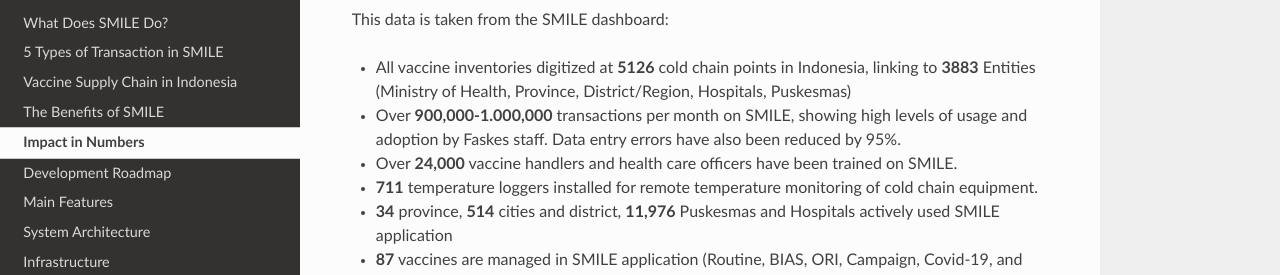
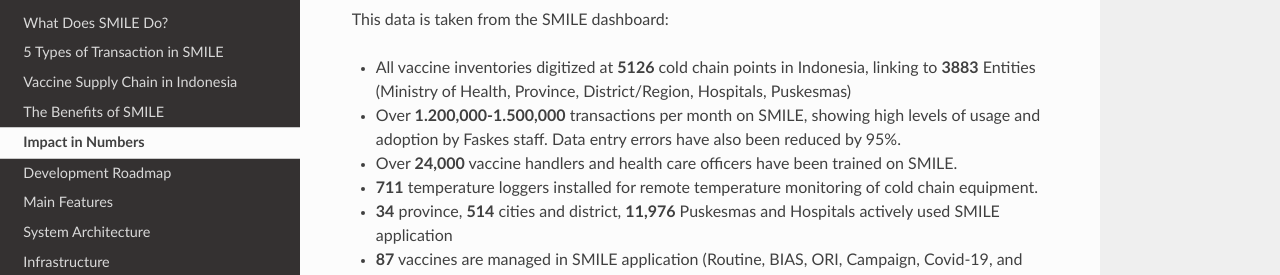
Before and after one commit to smile-indonesia/documentation, a Sphinx documentation site: the page built from docs/source/impact.rst, in a window 1280 px wide. Shown: the part 152-427 px from the top of the page. Built offline with Sphinx 7.4.7 and the Read the Docs theme 2.0.0, drawn with Linux system fonts in a browser that asks for light colours.

Commit message:
update impact (transaction)

```diff
--- a/docs/source/impact.rst
+++ b/docs/source/impact.rst
@@ -4,7 +4,7 @@
 This data is taken from the SMILE dashboard:
 
 - All vaccine inventories digitized at **5126** cold chain points in Indonesia, linking to **3883** Entities (Ministry of Health, Province, District/Region, Hospitals, Puskesmas)
-- Over **900,000-1.000,000** transactions per month on SMILE, showing high levels of usage and adoption by Faskes staff. Data entry errors have also been reduced by 95%.
+- Over **1.200,000-1.500,000** transactions per month on SMILE, showing high levels of usage and adoption by Faskes staff. Data entry errors have also been reduced by 95%.
 - Over **24,000** vaccine handlers and health care officers have been trained on SMILE.
 - **711** temperature loggers installed for remote temperature monitoring of cold chain equipment.
 - **34** province, **514** cities and district, **11,976** Puskesmas and Hospitals actively used SMILE application
```
